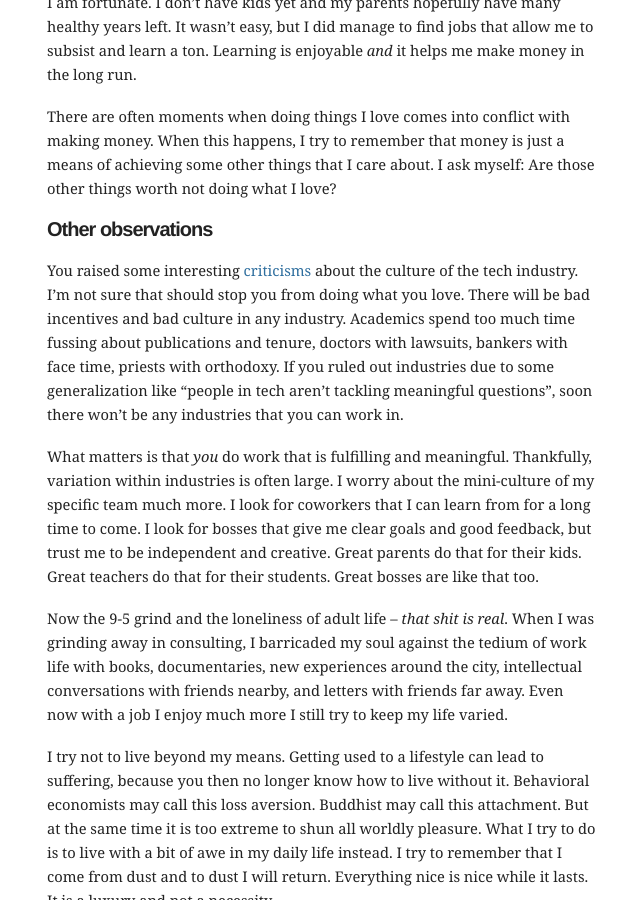
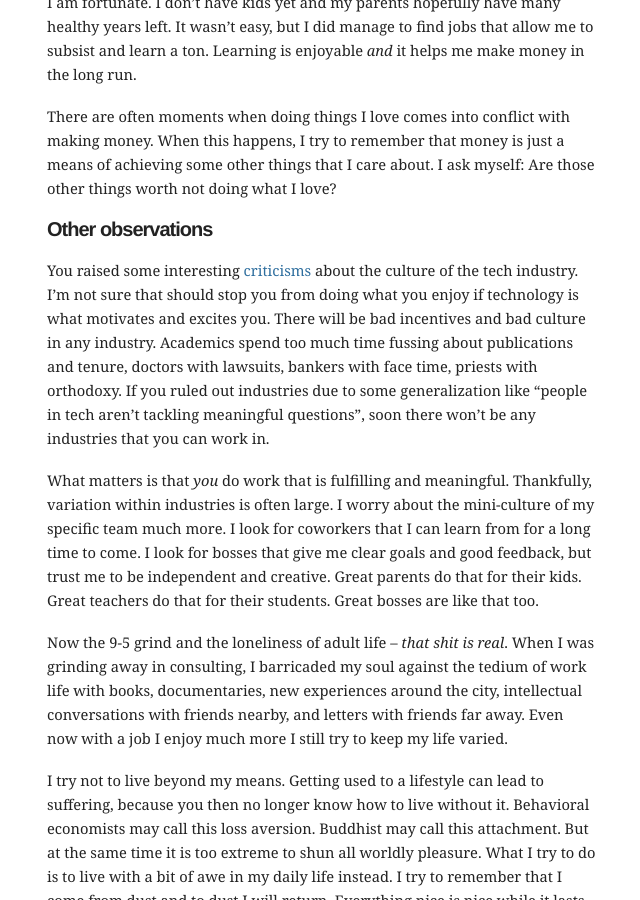
Before and after one commit to mbwong/mbwong.github.com, a Jekyll site: the page built from _posts/2013-06-16-entering-adulthood.md, in a window 1280 px wide and 900 px high, scrolled down 1856 px. Shown: the whole window, without its empty margins (303-943 px from the left). Built offline with Jekyll 4.4.1, drawn with Linux system fonts in a browser that asks for light colours.

Commit message:
Update 2013-06-16-entering-adulthood.md

```diff
--- a/_posts/2013-06-16-entering-adulthood.md
+++ b/_posts/2013-06-16-entering-adulthood.md
@@ -45,7 +45,7 @@ There are often moments when doing things I love comes into conflict with making
 
 ## Other observations
 
-You raised some interesting [criticisms][mit] about the culture of the tech industry. I'm not sure that should stop you from doing what you love. There will be bad incentives and bad culture in any industry. Academics spend too much time fussing about publications and tenure, doctors with lawsuits, bankers with face time, priests with orthodoxy. If you ruled out industries due to some generalization like "people in tech aren't tackling meaningful questions", soon there won't be any industries that you can work in.
+You raised some interesting [criticisms][mit] about the culture of the tech industry. I'm not sure that should stop you from doing what you enjoy if technology is what motivates and excites you. There will be bad incentives and bad culture in any industry. Academics spend too much time fussing about publications and tenure, doctors with lawsuits, bankers with face time, priests with orthodoxy. If you ruled out industries due to some generalization like "people in tech aren't tackling meaningful questions", soon there won't be any industries that you can work in.
 
 [mit]: http://miter.mit.edu/the-unexotic-underclass/
 
```
